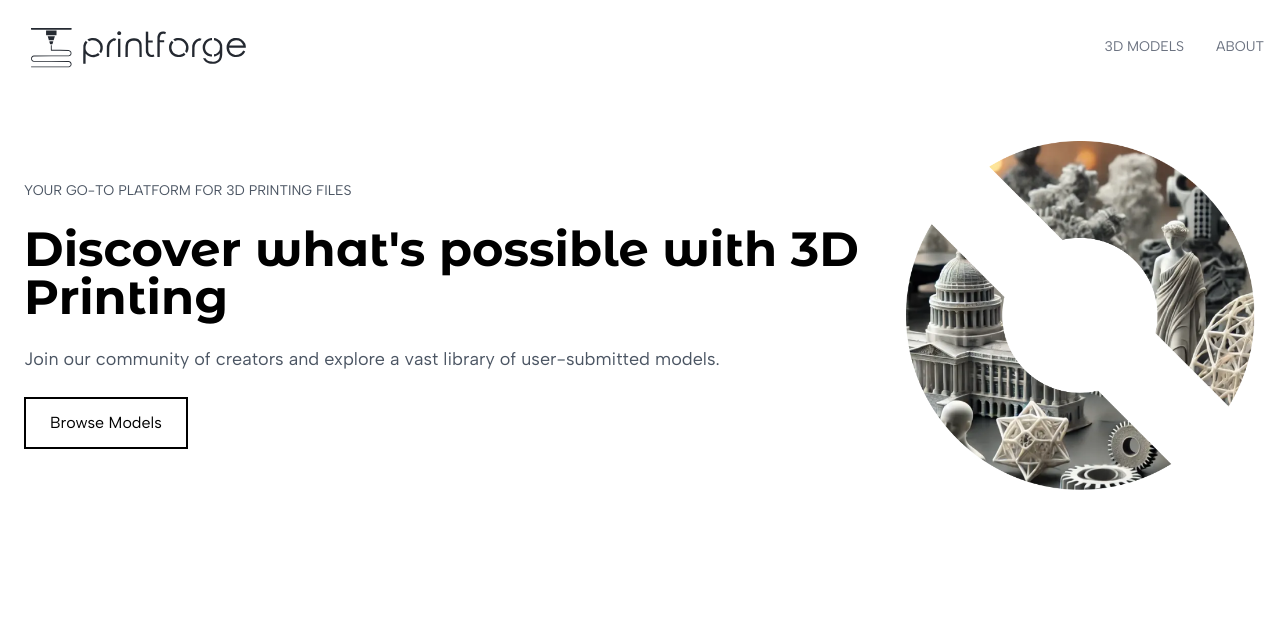
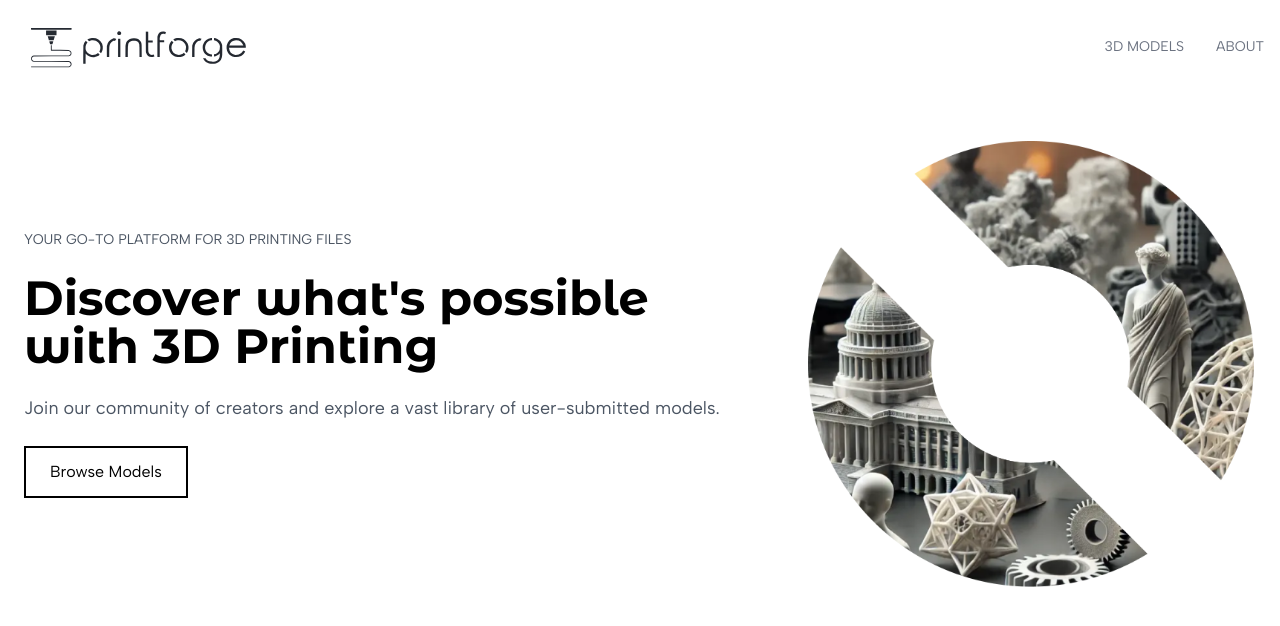
Before and after one commit to jrreda/scrimba-fullstack, a Next.js app in the folder Printforge/: page / in a window 1280 px wide. Shown: the top 626 px of the page. Built offline with nearby package versions, Linux system fonts and the light colour scheme.

Commit message:
image optimization

```diff
--- a/Printforge/app/about/page.tsx
+++ b/Printforge/app/about/page.tsx
@@ -1,18 +1,20 @@
+import Image from "next/image";
 import React from "react";
 
 export default function About() {
   return (
     <section>
       <div className="flex flex-col items-center justify-center gap-4 p-4 md:px-10 md:flex-row md:items-start md:justify-between md:gap-12">
-        <img
+        <Image
           src="/hero-image-square.png"
           alt="PrintForge Community - A group of makers collaborating on 3D printing projects"
-          width="360"
-          className="w-full shadow-sm max-w-md"
+          width={740}
+          height={740}
+          className="w-full max-w-md shadow-sm md:min-w-96"
         />
 
         <div className="space-y-4 md:space-y-6">
-          <small className="uppercase text-gray-400">About printforge</small>
+          <small className="text-gray-400 uppercase">About printforge</small>
           <h1 className="text-5xl font-bold">Empowering makers worldwide</h1>
           <p className="text-gray-700">Founded in 2023, PrintForge has quickly become the go-to platform for 3D printing enthusiasts, makers, and professional designers to share and discover amazing STL files for 3D printing.</p>
           <p className="text-gray-700">Our mission is to foster a vibrant community where creativity meets technology, enabling anyone to bring their ideas to life through 3D printing.</p>
@@ -23,23 +25,23 @@ export default function About() {
 
       <div className="flex flex-col items-center justify-center gap-8 p-4 md:px-10 md:flex-row md:items-start md:justify-between">
         <article>
-          <h2 className="font-bold text-2xl mb-4">100k+ Models</h2>
+          <h2 className="mb-4 text-2xl font-bold">100k+ Models</h2>
           <p className="text-gray-700">Access our vast library of community-created 3D models, from practical tools to artistic creations.</p>
         </article>
         <article className="md:border-r md:border-l md:border-gray-400 md:px-8">
-          <h2 className="font-bold text-2xl mb-4">Active Community</h2>
+          <h2 className="mb-4 text-2xl font-bold">Active Community</h2>
           <p className="text-gray-700">Join thousands of makers who share tips, provide feedback, and collaborate on projects.</p>
         </article>
         <article>
-          <h2 className="font-bold text-2xl mb-4">Free to Use</h2>
+          <h2 className="mb-4 text-2xl font-bold">Free to Use</h2>
           <p className="text-gray-700">Most models are free to download, with optional premium features for power users.</p>
         </article>
       </div>
 
       <hr className="my-6" />
 
-      <article className="p-4 space-y-6 md:w-1/2 m-auto">
-        <h2 className="font-bold text-3xl">Our Vision</h2>
+      <article className="p-4 m-auto space-y-6 md:w-1/2">
+        <h2 className="text-3xl font-bold">Our Vision</h2>
         <p className="text-gray-700">At PrintForge, we believe that 3D printing is revolutionizing the way we create, prototype, and manufacture. Our platform serves as a bridge between designers and makers, enabling the sharing of knowledge and creativity that pushes the boundaries of what's possible with 3D printing.</p>
         <hr className="w-8/12 m-auto border-black md:w-4/12 md:border-gray-300" />
         <p className="text-gray-700">Whether you're a hobbyist looking for your next weekend project, an educator seeking teaching materials, or a professional designer wanting to share your creations, PrintForge provides the tools and community to support your journey in 3D printing.</p>
--- a/Printforge/app/layout.tsx
+++ b/Printforge/app/layout.tsx
@@ -1,6 +1,9 @@
 import Link from "next/link";
 import "./globals.css";
 import { Albert_Sans, Montserrat_Alternates } from "next/font/google";
+import Image from "next/image";
+import Logo from "@/public/printforge-logo.svg";
+import LogoIcon from "@/public/printforge-logo-icon.svg";
 
 const albertSans = Albert_Sans({
   subsets: ["latin"],
@@ -25,11 +28,12 @@ export default function RootLayout({
       <body className={`mx-auto max-w-7xl ${albertSans.className} ${montserratAlternates.variable}`}>
         <header className="flex items-center justify-between p-4">
           <Link href="/" className="hidden cursor-pointer sm:block">
-            <img src="/printforge-logo.svg" alt="PrintForge Logo" width={240} />
+            <Image src={Logo} alt="PrintForge Logo" width={240} height={61} />
           </Link>
           <Link href="/" className="cursor-pointer sm:hidden">
-            <img src="/printforge-logo-icon.svg" alt="PrintForge Logo" width={40} />
+            <Image src={LogoIcon} alt="PrintForge Logo" width={40} height={40} />
           </Link>
+
           <nav className="flex gap-4 text-sm text-gray-500 uppercase md:text-md md:gap-8">
             <Link className="cursor-pointer active:text-orange-600 hover:text-orange-600 hover:underline underline-offset-8" href="/models">3D Models</Link>
             <Link className="cursor-pointer active:text-orange-600 hover:text-orange-600 hover:underline underline-offset-8" href="/about">About</Link>
--- a/Printforge/app/page.tsx
+++ b/Printforge/app/page.tsx
@@ -1,3 +1,7 @@
+import Link from "next/link";
+import Image from "next/image";
+import HeroImage from "@/public/hero-image.png";
+
 export default function Home() {
   return (
     <main>
@@ -15,15 +19,22 @@ export default function Home() {
           </p>
 
           <div className="flex gap-4">
-            <button
+            <Link
               href="/3d-models"
               className="px-6 py-3 text-black transition duration-100 bg-white border-2 border-black hover:bg-black hover:text-white"
             >
               Browse Models
-            </button>
+            </Link>
           </div>
         </div>
-        <img src="/hero-image.png" width={350} />
+
+        <Image
+          src={HeroImage}
+          alt="PrintForge Community - A group of makers collaborating on 3D printing projects"
+          width={627}
+          height={627}
+          className="flex-1 w-full max-w-md"
+        />
       </section>
     </main>
   )
```
Also changed, not shown: 1 other file (tests, documents, lock files or other folders).
